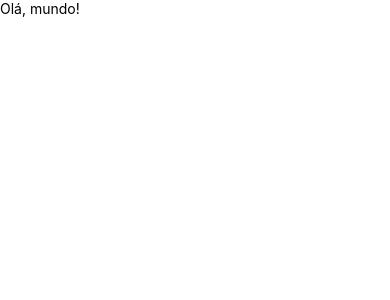
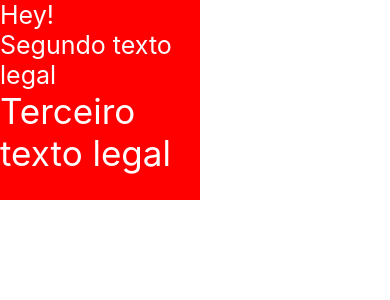
Before and after one commit to henriquensco/estudo-react-native, a React Native app: screen / in a window 390 px wide. Shown: the top 300 px of the page. Built offline with nearby package versions, Linux system fonts and the light colour scheme.

Commit message:
Estrutura basica de projeto

```diff
--- a/App.js
+++ b/App.js
@@ -1,8 +1,53 @@
-import React from 'react';
-import { Text } from 'react-native';
+import React, { Component } from 'react';
+import { SafeAreaView, StatusBar, Text, StyleSheet } from 'react-native';
 
-export default () => {
+/* export default () => {
   return (
-    <Text>Olá, mundo!</Text>
+    <Text>Texto 1</Text>
   );
-}
+} */
+
+/* function textoInicial() {
+  return (
+    <Text>Texto 2</Text>
+  );
+} */
+
+/* class TextoInicial extends Component {
+  render() {
+    return (
+      <Text>Texto 3</Text>
+    );
+  }
+} */
+
+const TextoInicial = () => {
+  return (
+    <SafeAreaView style={styles.page}>
+      <StatusBar hidden />
+
+      <Text style={{
+        color: '#ffffff',
+        fontSize: 25,
+      }}>Hey!</Text>
+
+      <Text style={styles.texto}>Segundo texto legal</Text>
+
+      <Text style={[styles.texto, {fontSize: 35}]}>Terceiro texto legal</Text>
+    </SafeAreaView>
+  );
+};
+
+const styles = StyleSheet.create({
+  page: {
+    width: 200,
+    height: 200,
+    backgroundColor: '#ff0000'
+  },
+  texto: {
+    color: '#ffffff',
+    fontSize: 25,
+  }
+});
+
+export default TextoInicial;
```
